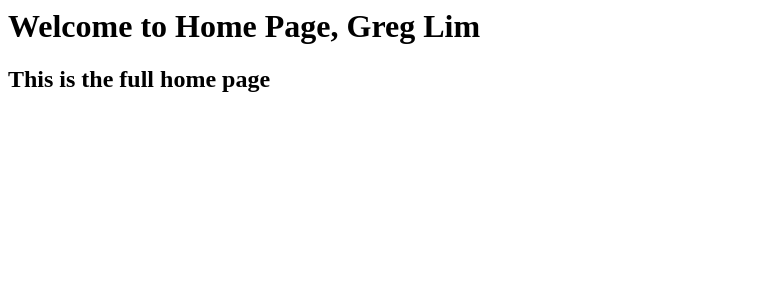
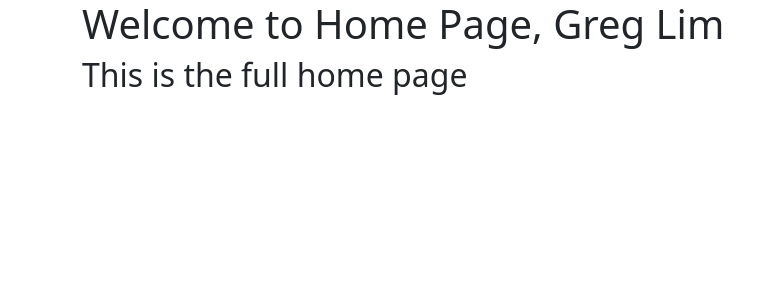
Before and after one commit to danielgara/bookdjangorefined, a Django app: page / in a window 1280 px wide. Shown: the top 300 px of the page, without its empty margins (0-777 px from the left). Run offline with Django 3.2, Linux system fonts and the light colour scheme.

Commit message:
imp: chapter 07

```diff
--- a/movie/templates/home.html
+++ b/movie/templates/home.html
@@ -1,2 +1,9 @@
-<h1>Welcome to Home Page, {{ name }}</h1>
-<h2>This is the full home page</h2>
+<head>
+  <link href="https://cdn.jsdelivr.net/npm/bootstrap@5.1.1/dist/css/bootstrap.min.css"
+    rel="stylesheet" integrity="…" crossorigin="anonymous"
+  />
+</head>
+<div class="container">
+  <h1>Welcome to Home Page, {{ name }}</h1>
+  <h2>This is the full home page</h2>
+</div>
```
